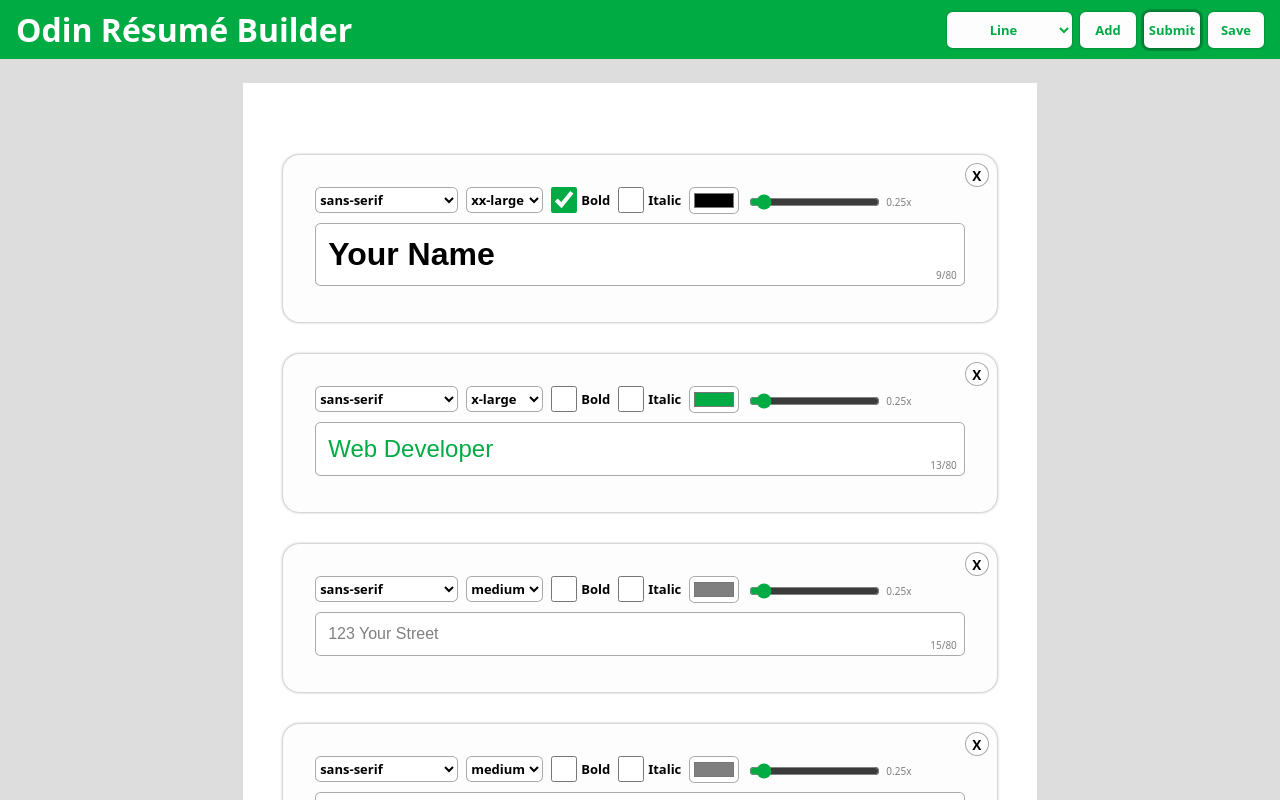
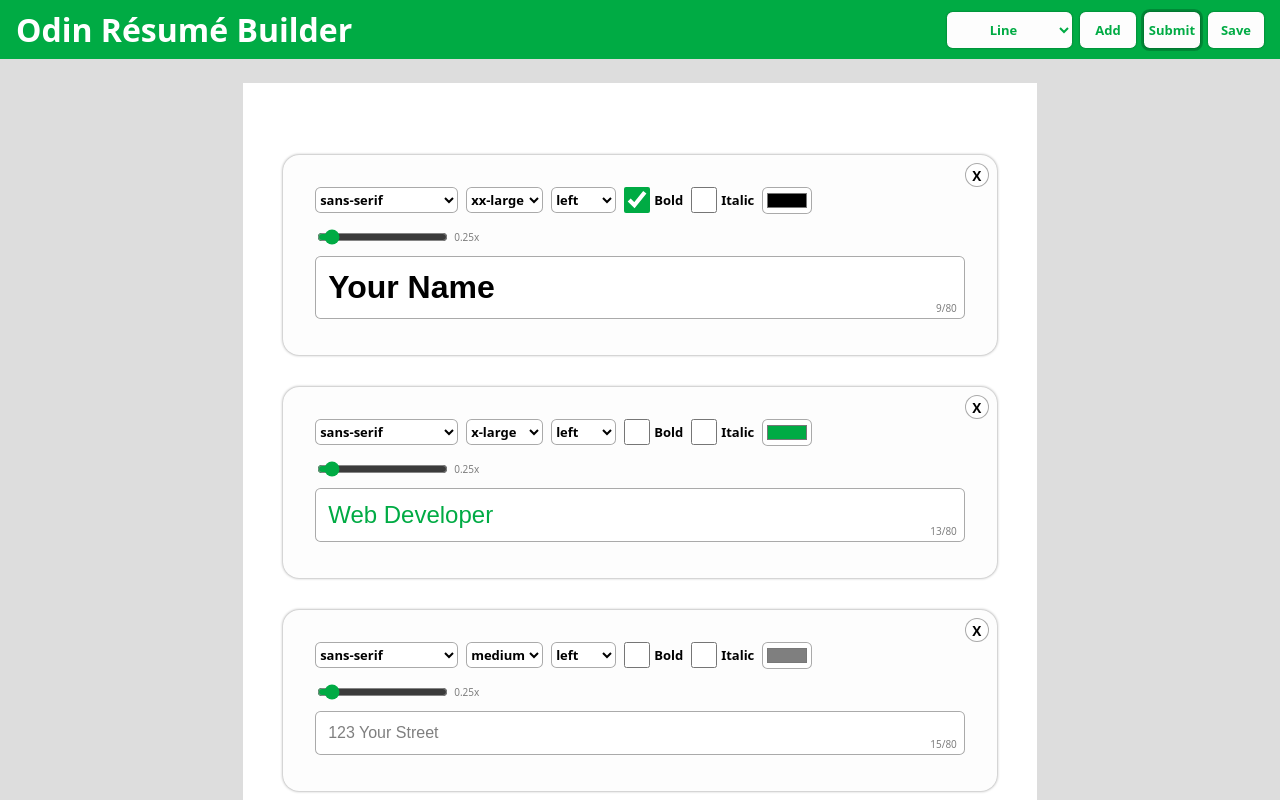
Before and after one commit to hussein-m-kandil/odin-resume-builder, a React (Vite) app: page / in a window 1280 px wide. Both pictures are taken after a click on the button "Edit". Shown: the top 800 px of the page. Built offline with nearby package versions, Linux system fonts and the light colour scheme.

Commit message:
Add style controller to edit text alignment

```diff
--- a/src/components/ExtendedEntry.jsx
+++ b/src/components/ExtendedEntry.jsx
@@ -68,8 +68,20 @@ function ExtendedEntry({
     onDeleteEntry(id);
   };
 
+  const justifyFromAlign = (s) => {
+    switch (s.textAlign) {
+      case "center":
+        return "center";
+      case "right":
+        return "end";
+      default:
+        return "start";
+    }
+  };
+
   const containerStyle = {
     display: "flex",
+    justifyContent: justifyFromAlign(mainStyle),
     flexWrap: windowInnerWidth < 480 ? "wrap" : "nowrap",
     gap: `${editMode ? "1rem" : "0.5rem"}`,
   };
@@ -109,7 +121,7 @@ function ExtendedEntry({
             {...editCardCommonProps}
             id={genExtensionId()}
             entryText={extensionText}
-            entryStyle={extensionStyle}
+            entryStyle={{ ...extensionStyle, textAlign: mainStyle.textAlign }}
             entryPlaceholder={initialExtensionText}
             onChangeStyle={handleChangeExtensionStyle}
             onChangeText={handleChangeExtensionText}
@@ -117,12 +129,13 @@ function ExtendedEntry({
             withMarginBottomController={false}
             withFontFamilyController={false}
             withFontSizeController={false}
+            withTextAlignController={false}
             {...props}
           />
         </>
       ) : (
         <>
-          <div style={mainStyle}>{mainText}</div>
+          <div style={{ ...mainStyle, textAlign: undefined }}>{mainText}</div>
           {initialExtensionText && (
             <>
               {!editMode && <div style={extensionStyle}>-</div>}
--- a/src/components/List.jsx
+++ b/src/components/List.jsx
@@ -55,7 +55,7 @@ function List({
     );
   });
 
-  const listStyle = { margin: "0" };
+  const listStyle = { margin: "0", listStylePosition: "inside" };
 
   if (editMode) {
     listStyle.padding = "0";
--- a/src/components/StyleController.jsx
+++ b/src/components/StyleController.jsx
@@ -6,6 +6,7 @@ import FontFamilyController from "./FontFamilyController";
 import FontStyleController from "./FontStyleController";
 import FontSizeController from "./FontSizeController";
 import ColorController from "./ColorController";
+import TextAlignController from "./TextAlignController";
 
 function StyleController({
   id,
@@ -16,6 +17,7 @@ function StyleController({
   withFontStyleController = true,
   withFontFamilyController = true,
   withMarginBottomController = true,
+  withTextAlignController = true,
 }) {
   const appColors = useContext(AppColorsContext);
   const appDefaultsContext = useContext(AppDefaultsContext);
@@ -71,6 +73,9 @@ function StyleController({
         <FontFamilyController {...commonControlProps} />
       )}
       {withFontSizeController && <FontSizeController {...commonControlProps} />}
+      {withTextAlignController && (
+        <TextAlignController {...commonControlProps} />
+      )}
       {withFontStyleController && (
         <FontStyleController
           id={id}
--- /dev/null
+++ b/src/components/TextAlignController.jsx
@@ -0,0 +1,38 @@
+import Select from "./Select";
+
+function TextAlignController({
+  id,
+  inputStyle,
+  labelStyle,
+  styleObject,
+  onChangeStyle,
+}) {
+  const TEXT_ALIGNMENTS = ["left", "center", "right", "justify"];
+
+  const defaultTextAlign = TEXT_ALIGNMENTS.indexOf(
+    styleObject.textAlign || "left"
+  );
+
+  const handleChangeTextAlign = (e) => {
+    if (e.target.value >= 0 && e.target.value < TEXT_ALIGNMENTS.length) {
+      onChangeStyle({
+        ...styleObject,
+        textAlign: TEXT_ALIGNMENTS[e.target.value],
+      });
+    }
+  };
+
+  return (
+    <Select
+      title="Text alignment"
+      id={`${id}-ta-control`}
+      value={defaultTextAlign}
+      onChange={handleChangeTextAlign}
+      inputStyle={inputStyle}
+      labelStyle={labelStyle}
+      options={TEXT_ALIGNMENTS}
+    />
+  );
+}
+
+export default TextAlignController;
```
